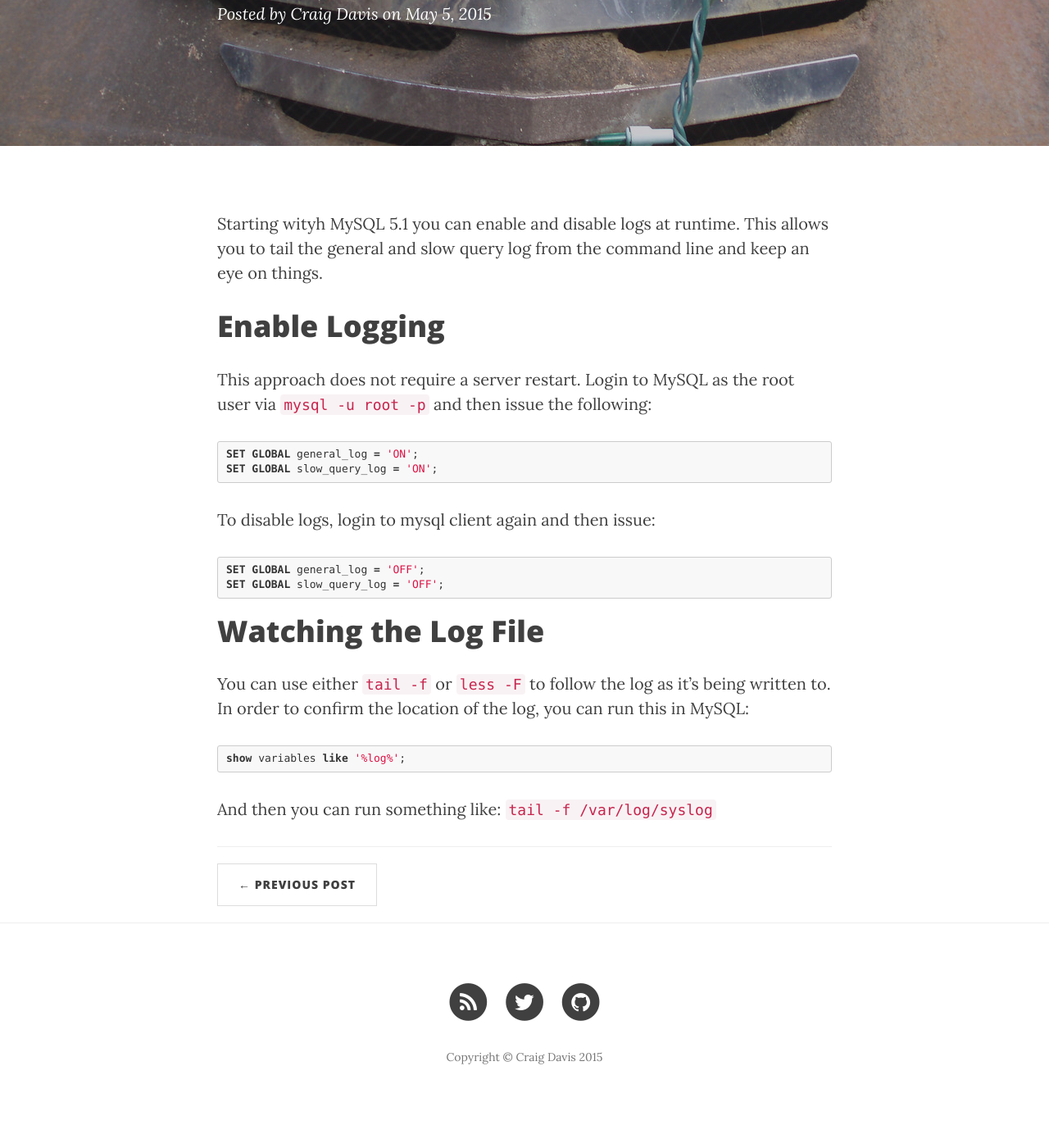
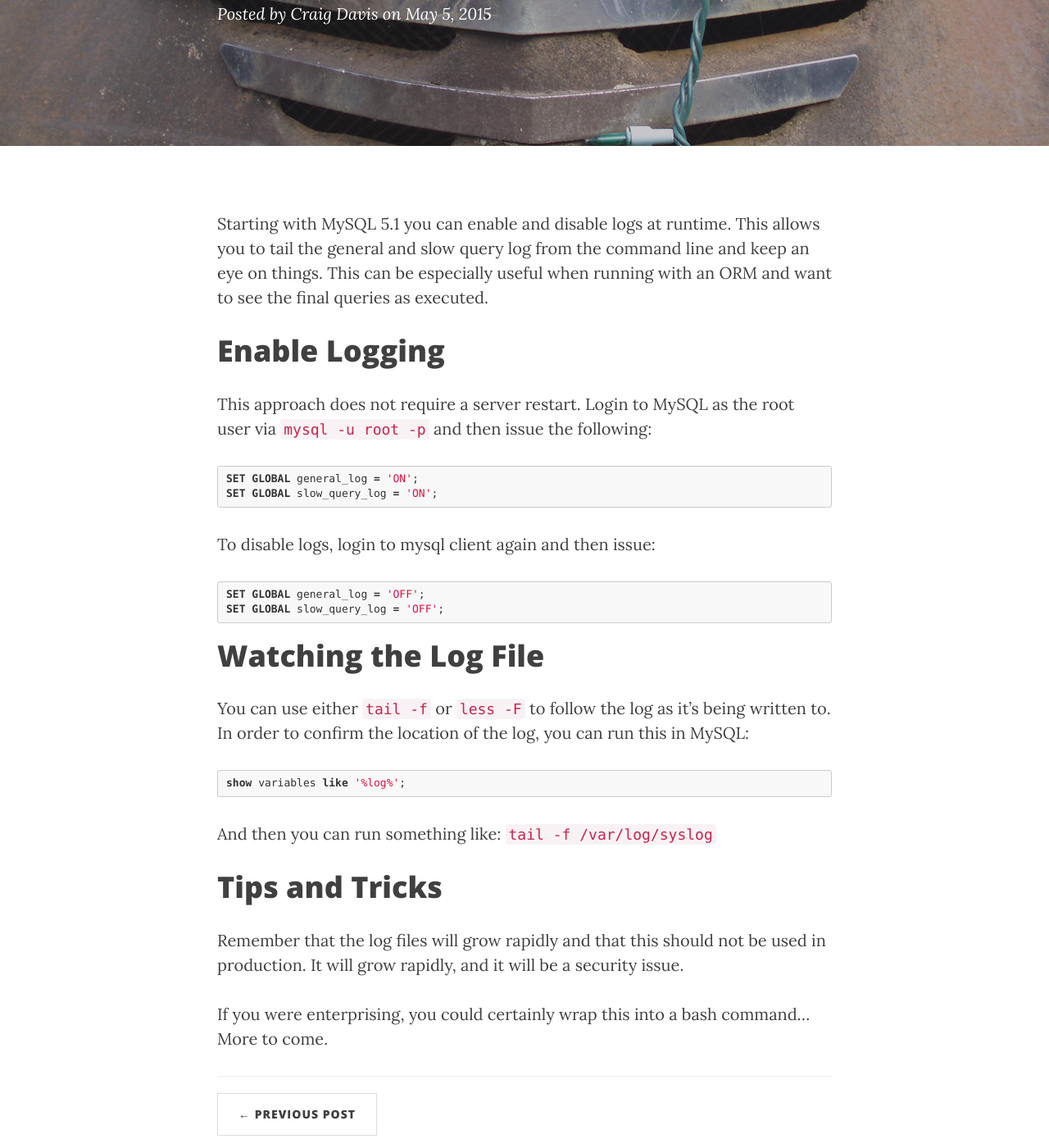
Before and after one commit to craig-davis/craig-davis.github.io, a Jekyll site: the page built from _posts/2015-05-05-enable-mysql-logging-for-debugging.markdown, in a window 1280 px wide and 1400 px high, scrolled down 358 px. Shown: the whole window at 82% size. Built offline with Jekyll 4.4.1, drawn with Linux system fonts in a browser that asks for light colours; nearby versions of some CDN libraries; before the commit the page ends 1723 px from its top, so only the background shows below that.

Commit message:
Update post MySQL loggin with tips and tricks

```diff
--- a/_posts/2015-05-05-enable-mysql-logging-for-debugging.markdown
+++ b/_posts/2015-05-05-enable-mysql-logging-for-debugging.markdown
@@ -8,8 +8,7 @@ author:     "Craig Davis"
 header-img: "img/headers/dodge.jpg"
 ---
 
-Starting wityh MySQL 5.1 you can enable and disable logs at runtime. This allows you to tail the general and slow query log from the command line and keep an eye on things.
-
+Starting with MySQL 5.1 you can enable and disable logs at runtime. This allows you to tail the general and slow query log from the command line and keep an eye on things. This can be especially useful when running with an ORM and want to see the final queries as executed.
 
 # Enable Logging
 
@@ -36,3 +35,9 @@ show variables like '%log%';
 {% endhighlight %}
 
 And then you can run something like: `tail -f /var/log/syslog`
+
+# Tips and Tricks
+
+Remember that the log files will grow rapidly and that this should not be used in production. It will grow rapidly, and it will be a security issue.
+
+If you were enterprising, you could certainly wrap this into a bash command&hellip; More to come.
```
